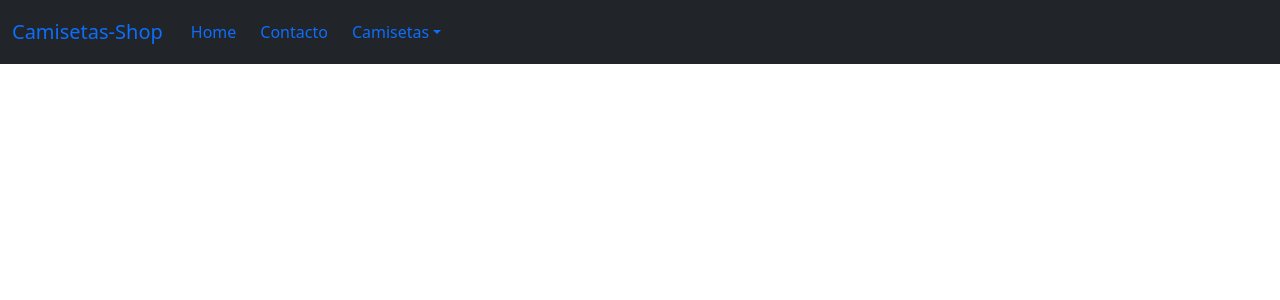
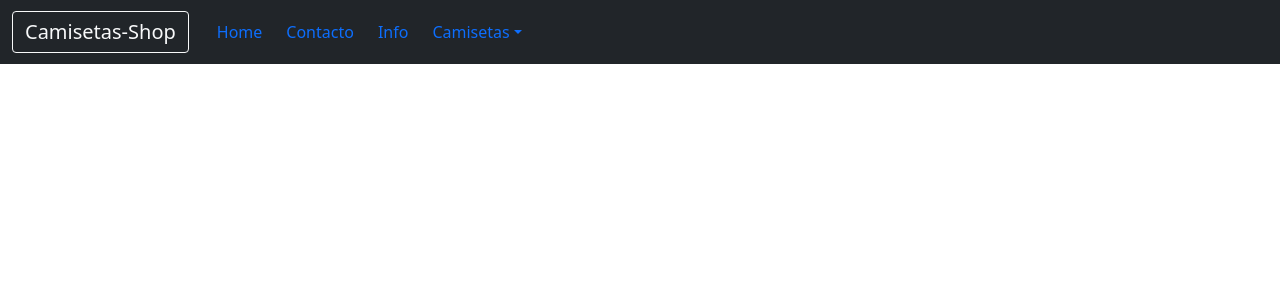
Before and after one commit to AgustinPol/camisetas-shop, a React (Create React App) app: page / in a window 1280 px wide. Shown: the top 300 px of the page. Built offline with nearby package versions, Linux system fonts and the light colour scheme.

Commit message:
agrego una opción clickeable a mi navbar

```diff
--- a/src/components/nav-bs/NavBs.jsx
+++ b/src/components/nav-bs/NavBs.jsx
@@ -4,8 +4,8 @@ const NavBs = () => {
     return (
         <nav className="navbar navbar-expand-lg bg-dark">
   <div className="container-fluid">
-    <a className="navbar-brand" href="/#">Camisetas-Shop</a>
-    <button className="navbar-toggler" type="button" data-bs-toggle="collapse" data-bs-target="#navbarNavDropdown" aria-controls="navbarNavDropdown" aria-expanded="false" aria-label="Toggle navigation">
+    <a className="navbar-brand btn btn-outline-light" href="/#">Camisetas-Shop</a>
+    <button className="navbar-toggler bg-light navbar-dark" type="button" data-bs-toggle="collapse" data-bs-target="#navbarNavDropdown" aria-controls="navbarNavDropdown" aria-expanded="false" aria-label="Toggle navigation">
       <span className="navbar-toggler-icon"></span>
     </button>
     <div className="collapse navbar-collapse" id="navbarNavDropdown">
@@ -16,13 +16,16 @@ const NavBs = () => {
         <li className="nav-item" style={{margin: 3}}>
           <a className="nav-link active btn" aria-current="page" href="/#">Contacto</a>
         </li>
+        <li className="nav-item" style={{margin: 3}}>
+          <a className="nav-link active btn" aria-current="page" href="/#">Info</a>
+        </li>
         <li className="nav-item dropdown" style={{margin: 3}}>
           <a className="nav-link active btn dropdown-toggle" href="/#" id="navbarDropdownMenuLink" role="button" data-bs-toggle="dropdown" aria-expanded="false">
             Camisetas
           </a>
           <ul className="dropdown-menu" aria-labelledby="navbarDropdownMenuLink">
-            <li><a className="dropdown-item" href="/#">Nacionales</a></li>
-            <li><a className="dropdown-item" href="/#">Internacionales</a></li>
+            <li><a className="nav-link dropdown-item" href="/#">Nacionales</a></li>
+            <li><a className="nav-link dropdown-item" href="/#">Internacionales</a></li>
           </ul>
         </li>
       </ul>
--- a/src/components/nav/style.css
+++ b/src/components/nav/style.css
@@ -16,7 +16,7 @@
 
 .list{
     display: block;
-    color: white;
+    color: rgb(255, 255, 255);
     text-align: center;
     padding: 1.4rem 1.6rem;
     text-decoration: none;
```
